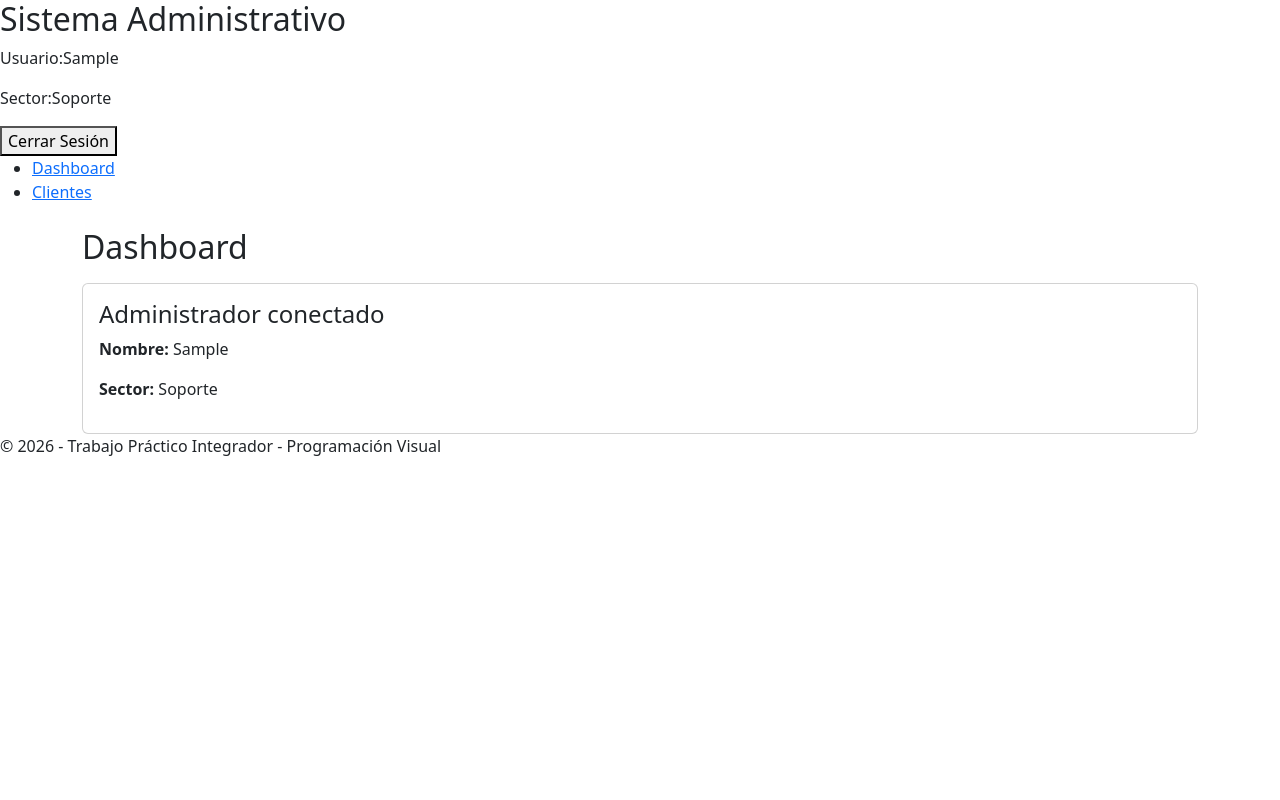
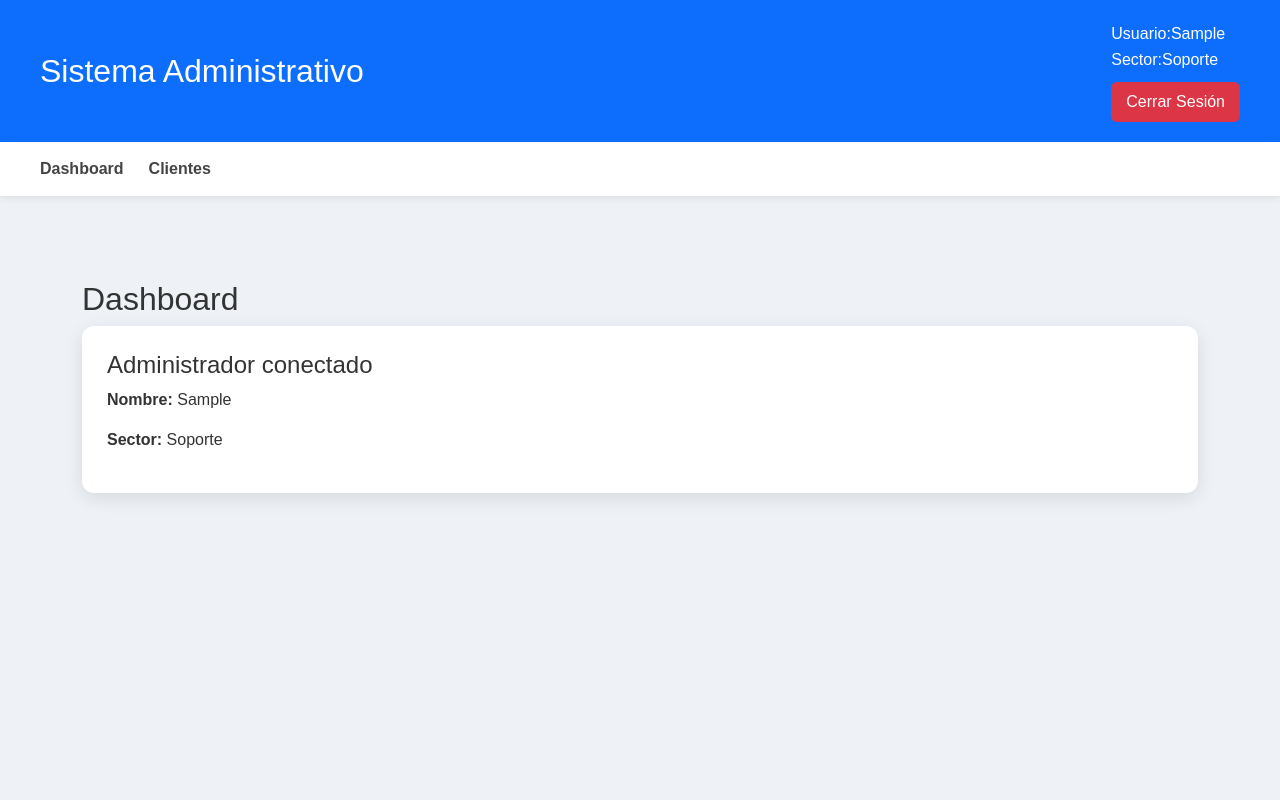
Before and after one commit to valenmadrigal/pv_tp_integrador_grupo15, a React (Vite) app: page / in a window 1280 px wide. Both pictures are taken after typing "Sample" into the empty fields and a click on the button "Ingresar". Shown: the top 800 px of the page. Built offline with nearby package versions, Linux system fonts and the light colour scheme.

Commit message:
Se mejora los estilos y diseño de la interfaz

```diff
--- a/src/index.css
+++ b/src/index.css
@@ -1,4 +1,219 @@
-body {
-  margin: 0;
-  padding: 0;
+body{
+    margin:0;
+    padding:0;
+    font-family: Arial, Helvetica, sans-serif;
+    background:#eef2f7;
+    color:#333;
 }
+
+
+
+header{
+    background:#0d6efd;
+    color:white;
+    padding:20px 40px;
+
+    display:flex;
+    justify-content:space-between;
+    align-items:center;
+
+    box-shadow:0 3px 10px rgba(0,0,0,.15);
+}
+
+header h2{
+    margin:0;
+}
+
+header p{
+    margin:2px 0;
+}
+
+header button{
+
+    margin-top:8px;
+
+    border:none;
+    background:#dc3545;
+    color:white;
+
+    padding:8px 15px;
+
+    border-radius:6px;
+
+    cursor:pointer;
+
+    transition:.3s;
+}
+
+header button:hover{
+
+    background:#bb2d3b;
+
+}
+
+
+
+nav{
+
+    background:white;
+
+    box-shadow:0 2px 8px rgba(0,0,0,.08);
+
+}
+
+nav ul{
+
+    margin:0;
+
+    padding:15px 40px;
+
+    display:flex;
+
+    list-style:none;
+
+    gap:25px;
+
+}
+
+nav a{
+
+    text-decoration:none;
+
+    color:#444;
+
+    font-weight:bold;
+
+}
+
+nav a:hover{
+
+    color:#0d6efd;
+
+}
+
+
+
+main{
+
+    min-height:75vh;
+
+    padding:30px;
+
+}
+
+
+
+footer{
+
+    background:#1f2937;
+
+    color:white;
+
+    text-align:center;
+
+    padding:18px;
+
+    margin-top:30px;
+
+}
+
+
+
+.login{
+
+    width:420px;
+
+    margin:60px auto;
+
+    background:white;
+
+    padding:35px;
+
+    border-radius:12px;
+
+    box-shadow:0 5px 20px rgba(0,0,0,.12);
+
+}
+
+.login h1{
+
+    text-align:center;
+
+    margin-bottom:25px;
+
+}
+
+.login label{
+
+    display:block;
+
+    margin-top:15px;
+
+    margin-bottom:5px;
+
+    font-weight:bold;
+
+}
+
+.login input,
+.login select{
+
+    width:100%;
+
+    padding:10px;
+
+    border:1px solid #ccc;
+
+    border-radius:6px;
+
+}
+
+.login button{
+
+    margin-top:25px;
+
+    width:100%;
+
+    background:#0d6efd;
+
+    color:white;
+
+    border:none;
+
+    padding:12px;
+
+    border-radius:6px;
+
+    cursor:pointer;
+
+    font-size:16px;
+
+}
+
+.login button:hover{
+
+    background:#0b5ed7;
+
+}
+
+
+
+.dashboard-card{
+
+    background:white;
+
+    padding:25px;
+
+    border-radius:12px;
+
+    box-shadow:0 5px 18px rgba(0,0,0,.1);
+
+}
+
+
+
+table{
+
+    background:white;
+
+}
--- a/src/views/Dashboard.jsx
+++ b/src/views/Dashboard.jsx
@@ -8,7 +8,7 @@ function Dashboard() {
     <main className="container mt-4">
       <h2>Dashboard</h2>
 
-      <div className="card p-3 mt-3">
+      <div className="dashboard-card">
         <h4>Administrador conectado</h4>
 
         <p>
--- a/src/views/ListaClientes.jsx
+++ b/src/views/ListaClientes.jsx
@@ -19,138 +19,243 @@ function ListaClientes() {
   const [error, setError] = useState(null);
   const [busqueda, setBusqueda] = useState("");
 
+  useEffect(() => {
 
-  useEffect(() => {
     const obtenerClientes = async () => {
+
       try {
+
         setCargando(true);
         setError(null);
 
         const respuesta = await fetch(API_URL);
-
 
         if (!respuesta.ok) {
           throw new Error(`Error del servidor: ${respuesta.status}`);
         }
 
         const datos = await respuesta.json();
+
         setClientes(datos);
+
       } catch (err) {
+
         setError(err.message);
+
       } finally {
 
         setCargando(false);
+
       }
+
     };
 
     obtenerClientes();
+
   }, []);
 
+  const clientesFiltrados = clientes.filter((cliente) => {
 
-  const clientesFiltrados = clientes.filter((cliente) => {
     const termino = busqueda.toLowerCase();
+
     const apellido = cliente.name.lastname.toLowerCase();
+
     const ciudad = cliente.address.city.toLowerCase();
+
     return apellido.includes(termino) || ciudad.includes(termino);
+
   });
 
+  return (
 
-  return (
     <Container className="py-4">
-      <h2 className="mb-4 fw-bold">Lista de Clientes</h2>
 
-      {/* Buscador */}
-      <InputGroup className="mb-4" style={{ maxWidth: 400 }}>
+      <h2 className="mb-4 fw-bold">
+        Lista de Clientes
+      </h2>
+
+      <InputGroup
+        className="mb-4 shadow-sm"
+        style={{ maxWidth: "450px" }}
+      >
+
         <Form.Control
+
           placeholder="Buscar por apellido o ciudad..."
+
           value={busqueda}
+
           onChange={(e) => setBusqueda(e.target.value)}
+
         />
+
         {busqueda && (
-          <Button variant="outline-secondary" onClick={() => setBusqueda("")}>
+
+          <Button
+            variant="outline-secondary"
+            onClick={() => setBusqueda("")}
+          >
+
             ✕
+
           </Button>
+
         )}
+
       </InputGroup>
 
-      {/* Estado: cargando */}
       {cargando && (
+
         <div className="d-flex align-items-center gap-2">
+
           <Spinner animation="border" variant="primary" />
+
           <span>Cargando clientes...</span>
+
         </div>
+
       )}
 
-      {/* Estado: error */}
       {!cargando && error && (
+
         <Alert variant="danger">
-          <Alert.Heading>Error al cargar los clientes</Alert.Heading>
+
+          <Alert.Heading>
+
+            Error al cargar los clientes
+
+          </Alert.Heading>
+
           <p>{error}</p>
+
           <Button
             variant="outline-danger"
             size="sm"
             onClick={() => window.location.reload()}
           >
+
             Reintentar
+
           </Button>
+
         </Alert>
+
       )}
 
-      {/* Estado: éxito */}
       {!cargando && !error && (
+
         <>
-          {/* Contador de resultados */}
-          <p className="text-muted mb-2">
-            Mostrando{" "}
-            <Badge bg="primary">{clientesFiltrados.length}</Badge> de{" "}
-            {clientes.length} clientes
+
+          <p className="text-muted mb-3 fw-semibold">
+
+            Mostrando
+
+            {" "}
+
+            <Badge bg="primary">
+
+              {clientesFiltrados.length}
+
+            </Badge>
+
+            {" "}de{" "}
+
+            {clientes.length}
+
+            {" "}clientes
+
           </p>
 
           {clientesFiltrados.length === 0 ? (
+
             <Alert variant="warning">
+
               No se encontraron clientes con ese apellido o ciudad.
+
             </Alert>
+
           ) : (
-            <Table striped bordered hover responsive>
+
+            <Table
+              striped
+              bordered
+              hover
+              responsive
+              className="shadow rounded overflow-hidden"
+            >
+
               <thead className="table-dark">
+
                 <tr>
+
                   <th>#ID</th>
+
                   <th>Nombre Completo</th>
+
                   <th>Email</th>
+
                   <th>Teléfono</th>
+
                   <th>Ciudad</th>
+
                   <th>Acciones</th>
+
                 </tr>
+
               </thead>
+
               <tbody>
+
                 {clientesFiltrados.map((cliente) => (
+
                   <tr key={cliente.id}>
+
                     <td>{cliente.id}</td>
+
                     <td>
+
                       {cliente.name.firstname} {cliente.name.lastname}
+
                     </td>
+
                     <td>{cliente.email}</td>
+
                     <td>{cliente.phone}</td>
+
                     <td>{cliente.address.city}</td>
+
                     <td>
 
                       <Button
-                        variant="outline-primary"
+                        variant="primary"
                         size="sm"
                         href={`/clientes/${cliente.id}`}
                       >
+
                         Ver Ficha Completa
+
                       </Button>
+
                     </td>
+
                   </tr>
+
                 ))}
+
               </tbody>
+
             </Table>
+
           )}
+
         </>
+
       )}
+
     </Container>
+
   );
+
 }
 
 export default ListaClientes;
--- a/src/views/Login.jsx
+++ b/src/views/Login.jsx
@@ -32,15 +32,13 @@ function Login() {
 
 return (
 
-    <div>
+  <div className="login">
 
     <h1>
       Login Administrador
     </h1>
 
-
     <form onSubmit={handleSubmit}>
-
 
       <div>
 
@@ -49,20 +47,13 @@ function Login() {
         </label>
 
         <input
-
           type="text"
-
           value={nombre}
-
           onChange={(e)=>setNombre(e.target.value)}
-
           placeholder="Ingrese nombre"
-
         />
 
       </div>
-
-
 
       <div>
 
@@ -70,41 +61,28 @@ function Login() {
           Sector:
         </label>
 
-
         <select
-
           value={sector}
-
           onChange={(e)=>setSector(e.target.value)}
-
         >
 
           <option value="Soporte">
             Soporte
           </option>
 
-
           <option value="Gerencia">
             Gerencia
           </option>
 
-
         </select>
-
 
       </div>
 
-
-
       <button type="submit">
-
         Ingresar
-
       </button>
 
-
     </form>
-
 
   </div>
 
```
Lines whose indentation alone changed are shown as unchanged.
